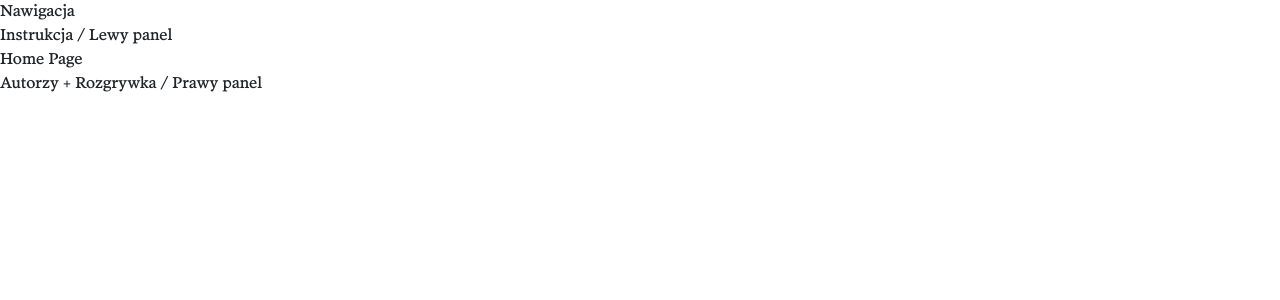
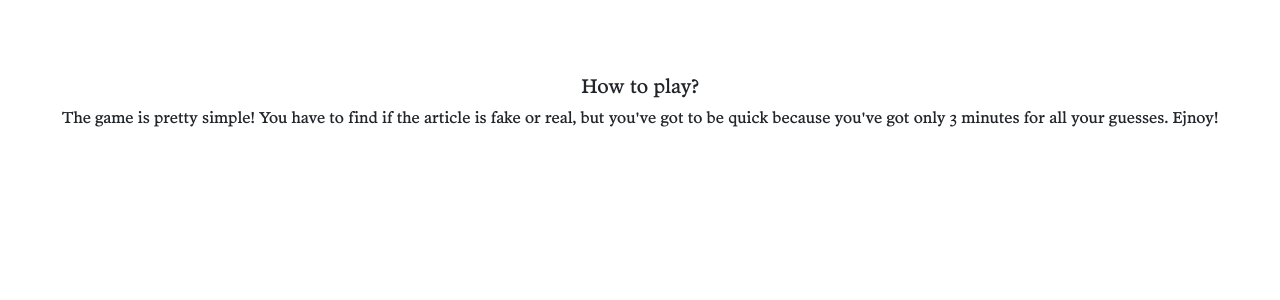
Before and after one commit to Nilphym/The-Fake-News-Post, a React (Create React App) app in the folder apps/client/: page / in a window 1280 px wide. Shown: the top 300 px of the page. Built offline with nearby package versions, Linux system fonts and the light colour scheme.

Commit message:
feat: HowToPlayComponent

```diff
--- a/apps/client/src/App.tsx
+++ b/apps/client/src/App.tsx
@@ -1,23 +1,25 @@
 import { Routes, Route } from 'react-router-dom';
+import { HowToPlay } from './components/HowToPlay/HowToPlay';
 import { Layout } from './Layout';
 import { NewsPage } from './pages/NewsPage';
 
 export const App = () => {
   return (
-    <Routes>
-      <Route path='/' element={<Layout />}>
-        <Route index element={<div>Home Page</div>} />
-        <Route
-          path='game'
-          element={
-            <div style={{ margin: '0 auto', width: '40rem' }}>
-              <NewsPage />
-            </div>
-          }
-        />
-        <Route path='summary' element={<div>Podsumowanie rozgrywki</div>} />
-        <Route path='ranking' element={<div>Ranking</div>} />
-      </Route>
-    </Routes>
+    // <Routes>
+    //   <Route path='/' element={<Layout />}>
+    //     <Route index element={<div>Home Page</div>} />
+    //     <Route
+    //       path='game'
+    //       element={
+    //         <div style={{ margin: '0 auto', width: '40rem' }}>
+    //           <NewsPage />
+    //         </div>
+    //       }
+    //     />
+    //     <Route path='summary' element={<div>Podsumowanie rozgrywki</div>} />
+    //     <Route path='ranking' element={<div>Ranking</div>} />
+    //   </Route>
+    <HowToPlay />
+    // </Routes>
   );
 };
--- /dev/null
+++ b/apps/client/src/components/HowToPlay/HowToPlay.module.scss
@@ -0,0 +1,16 @@
+.mainContainer {
+  margin-top: 50px;
+  width: 100%;
+  display: flex;
+  align-items: center;
+  justify-content: center;
+  flex-direction: column;
+}
+.header {
+  font-size: 20px;
+  margin-top: 25px;
+}
+.instructionDescription {
+  font-size: 16;
+  text-align: justify;
+}
--- /dev/null
+++ b/apps/client/src/components/HowToPlay/HowToPlay.tsx
@@ -0,0 +1,14 @@
+import React from 'react';
+import styles from './HowToPlay.module.scss';
+export const HowToPlay = () => {
+  return (
+    <div className={styles.mainContainer}>
+      <h2 className={styles.header}>How to play?</h2>
+      <div className={styles.instrucrtionDescription}>
+        The game is pretty simple! You have to find if the article is fake or
+        real, but you've got to be quick because you've got only 3 minutes for
+        all your guesses. Ejnoy!
+      </div>
+    </div>
+  );
+};
```
